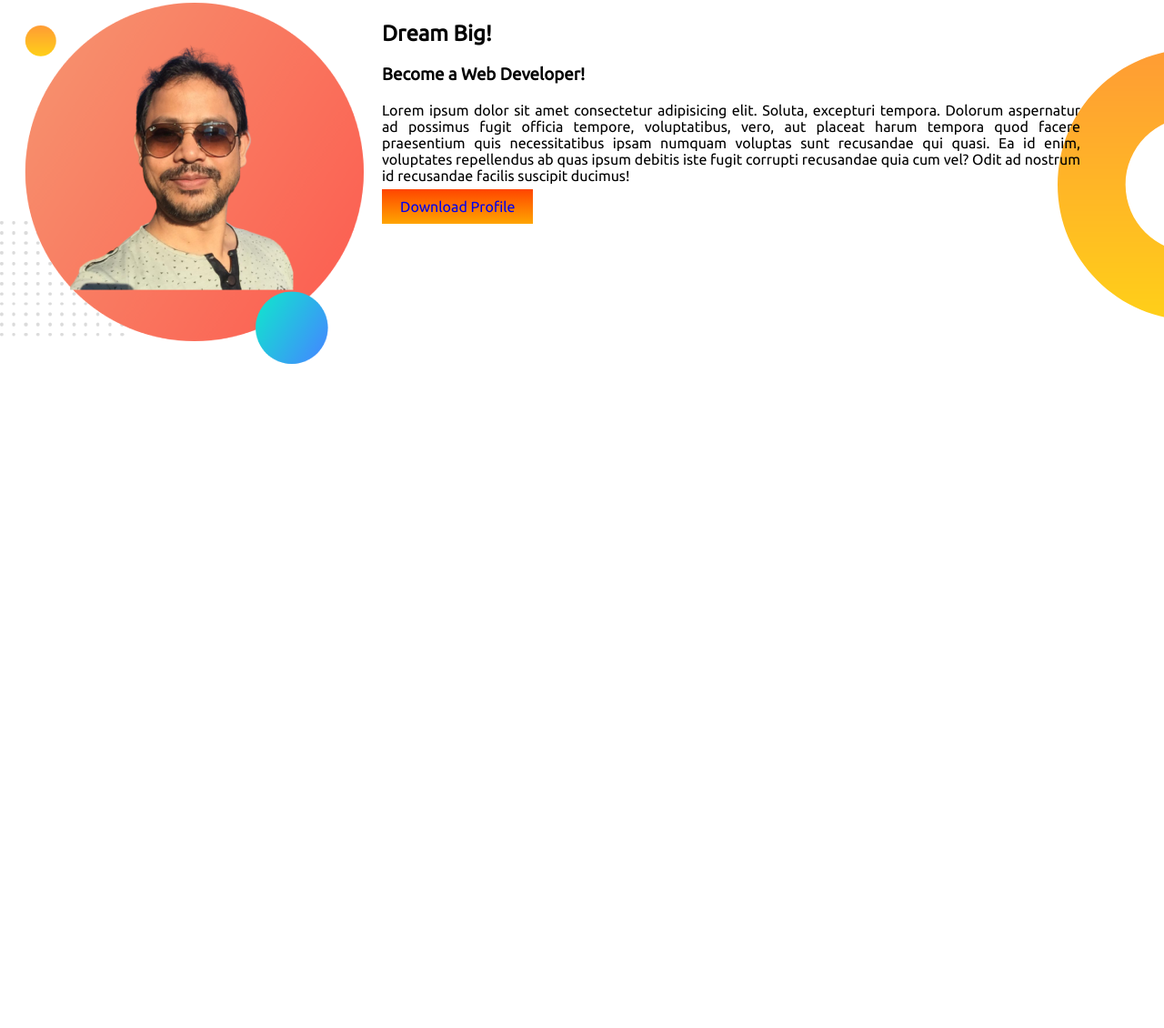
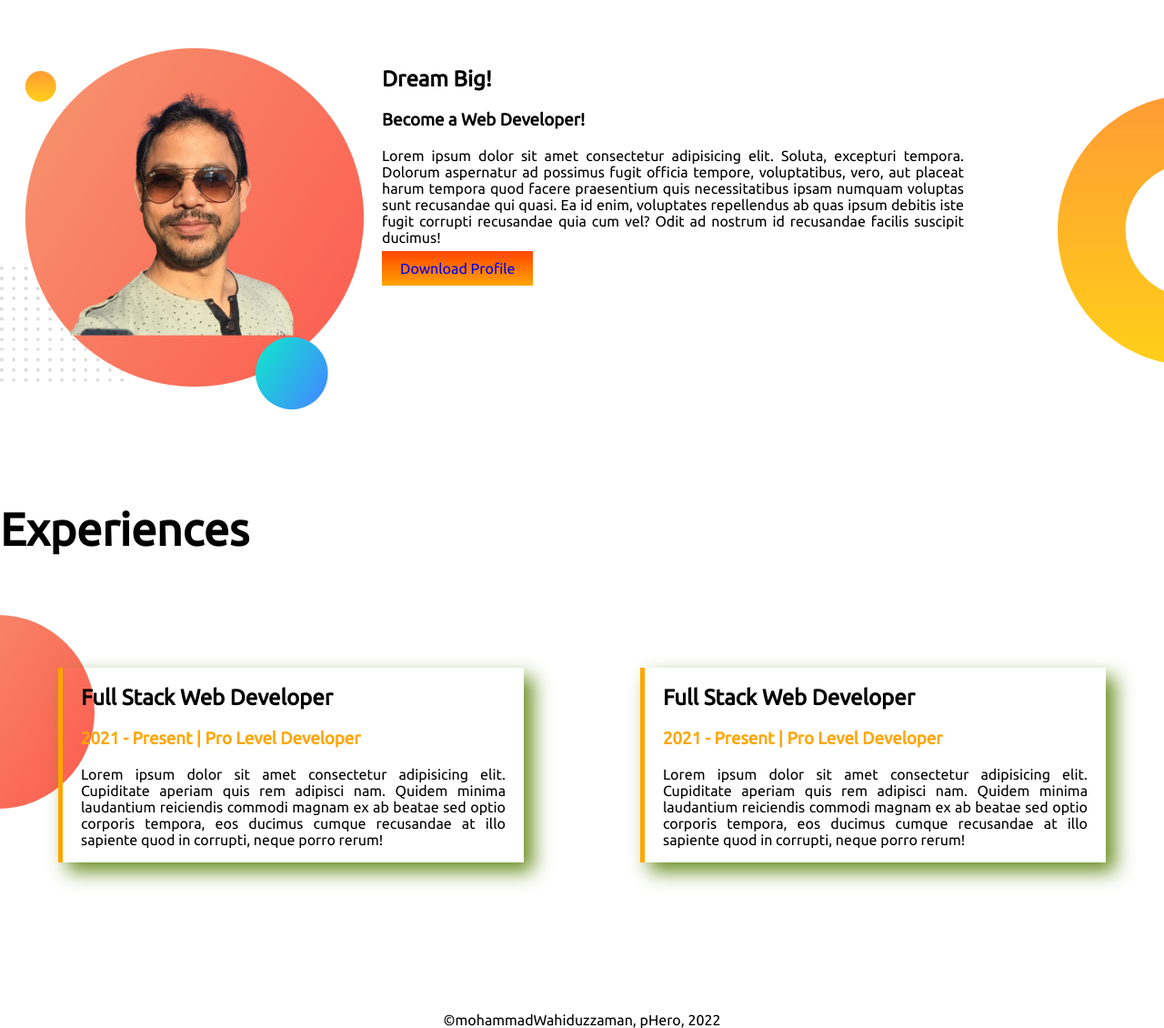
Before and after one commit to mwahiduzzaman/developer-portfolio, a plain HTML site: page index.html in a window 1280 px wide. Shown: the part 447-1577 px from the top of the page at 91% size. Before the commit the page ends 900 px from the top, so only its background shows below. Drawn offline with Linux system fonts and the light colour scheme.

Commit message:
all sections completed

```diff
--- a/index.html
+++ b/index.html
@@ -11,7 +11,7 @@
     <link rel="stylesheet" href="style.css">
 </head>
 <body>
-    <section class="top-banner">
+    <section class="top-banner flex-container">
     <div class="first-div">
         <h1>Welcome To</h1>
     <h1><span class="name-color">Mohammad's</span> World!</h1>
@@ -23,7 +23,7 @@
         <img src="images/mohammad-bg.png" alt="mohammad's photo">
     </div>
 </section>
-<section class="dream-big">
+<section class="dream-big flex-container">
     <div>
         <img src="images/mohammad-bg.png" alt="Mohammads img">
     </div>
@@ -35,5 +35,24 @@
         <a class="hire-me" target="_blank" href="http://linkedin.com">Download Profile</a>
     </div>
 </section>
+<section class="exp-area">
+    <h1>Experiences</h1>
+    <br>
+    <div class="flex-container">
+    <div class="first-div exp-dev">
+        <h2>Full Stack Web Developer</h2>
+        <h3 class="name-color">2021 - Present | Pro Level Developer</h3>
+        <p>Lorem ipsum dolor sit amet consectetur adipisicing elit. Cupiditate aperiam quis rem adipisci nam. Quidem minima laudantium reiciendis commodi magnam ex ab beatae sed optio corporis tempora, eos ducimus cumque recusandae at illo sapiente quod in corrupti, neque porro rerum!</p>
+    </div>
+    <div class="first-div exp-dev">
+        <h2>Full Stack Web Developer</h2>
+        <h3 class="name-color">2021 - Present | Pro Level Developer</h3>
+        <p>Lorem ipsum dolor sit amet consectetur adipisicing elit. Cupiditate aperiam quis rem adipisci nam. Quidem minima laudantium reiciendis commodi magnam ex ab beatae sed optio corporis tempora, eos ducimus cumque recusandae at illo sapiente quod in corrupti, neque porro rerum!</p>
+    </div>
+</div>
+</section>
 </body>
+<footer style="text-align: center;">
+    &copymohammadWahiduzzaman, pHero, 2022
+</footer>
 </html>
--- a/style.css
+++ b/style.css
@@ -14,15 +14,21 @@ h1{
 .name-color{
     color:orange;
 }
-section{
+.flex-container{
     display: flex;
-    margin-bottom: 50px;
+    margin-bottom: 100px;
 }
 .first-div{
-    width: 60%;
+    width: 50%;
     padding-left: 20px;
     padding-right: 20px;
-}
+ }
+ .exp-dev{
+    width:40%;
+    margin: 5%;
+    box-shadow: 10px 10px 20px olivedrab;
+    border-left: 5px solid orange;
+ }
 p{
     text-align: justify;
 }
@@ -32,7 +38,7 @@ p{
     padding: 10px 20px;
 }
 .second-div{
-    width: 40%;
+    width: 50%;
     padding-left: 20px;
 }
 .dream-big{
@@ -40,3 +46,9 @@ p{
 background-position: right;
     background-repeat: no-repeat;
 }
+.exp-area{
+    background-image: url(images/exp-bg.png);
+    background-repeat: no-repeat;
+    background-position: left;
+    margin: 0;
+}
```
